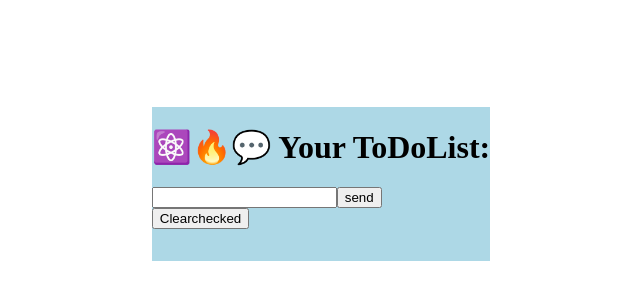
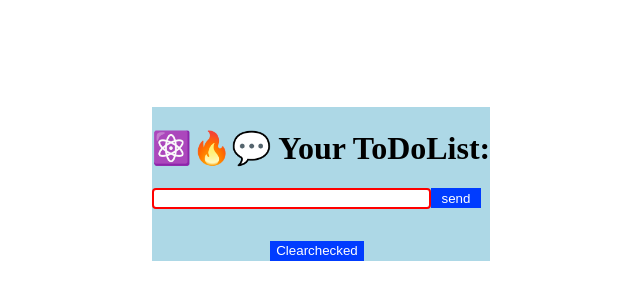
Before and after one commit to mohammedalsomali/LearningReact, a React (Create React App) app: page / in a window 1280 px wide. Shown: the part 224-524 px from the top of the page, without its empty margins (319-959 px from the left). Built offline with nearby package versions, Linux system fonts and the light colour scheme.

Commit message:
working on the local storage

```diff
--- a/package.json
+++ b/package.json
@@ -10,7 +10,9 @@
     "react": "^17.0.2",
     "react-dom": "^17.0.2",
     "react-firebase-hooks": "^3.0.4",
-    "react-scripts": "^4.0.3",
+    "react-scripts": "^1.1.5",
+    "uniqid": "^5.4.0",
+    "uuid": "^8.3.2",
     "web-vitals": "^1.1.2"
   },
   "scripts": {
--- a/src/App.css
+++ b/src/App.css
@@ -1,5 +1,32 @@
 a {
-    color: black;
+    color: rgb(16, 145, 138);
     font-family: cursive;
     font-size: larger;
 }
+
+
+
+input[type=text] {
+    width: 80%;
+    border: 2px solid red;
+    border-radius: 4px;
+  }
+
+button {
+    background-color: #003cff; /* Green */
+    border: none;
+    color: white;
+    height: 20px;
+    width: 15%;
+    /* padding: 15px 32px; */
+    text-align: center;
+    text-decoration: none;
+    display: inline-block;
+    /* font-size: 16px; */
+  }
+
+.btn {
+    width: auto;
+    margin-left: 35%;
+
+}
--- a/src/App.js
+++ b/src/App.js
@@ -1,6 +1,8 @@
 
 import React from 'react';
 import ReactDOM from 'react-dom';
+import { v4 as uuidv4 } from 'uuid'
+
 
 
 
@@ -27,6 +29,10 @@ function App() {
     div1.appendChild(elemt)
     task.input.value = ''
     e.preventDefault()
+    console.log(uuidv4())
+    let key = uuidv4()
+    localStorage.setItem(key, div1)
+
 
 
   }
@@ -55,18 +61,23 @@ function App() {
         <h1>⚛️🔥💬 Your ToDoList:</h1>
 
       </header>
-      <form onSubmit={Addtodo}>
+      <form
+        onSubmit={Addtodo}
+        style={{
+          alignContent: 'center',
+          justifyContent: 'center'
+        }}>
 
         <input type='text' id='input' />
 
         <button type='submit' > send </button>
       </form>
-      <button onClick={Clearchecked} > Clearchecked </button>
 
 
       <ul id='div' style={{ overflowY: 'hidden'}}>
       </ul>
 
+      <button className='btn' onClick={Clearchecked} > Clearchecked </button>
 
 
     </div>
```
Also changed, not shown: 1 other file (tests, documents, lock files or other folders).
